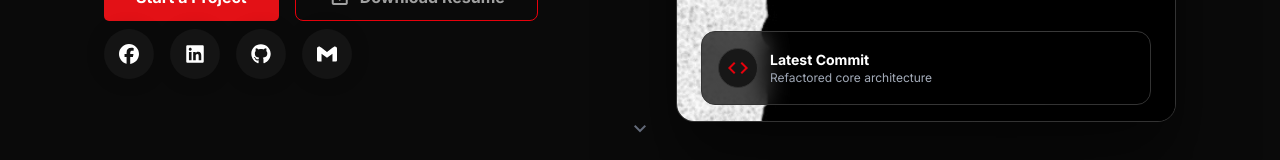
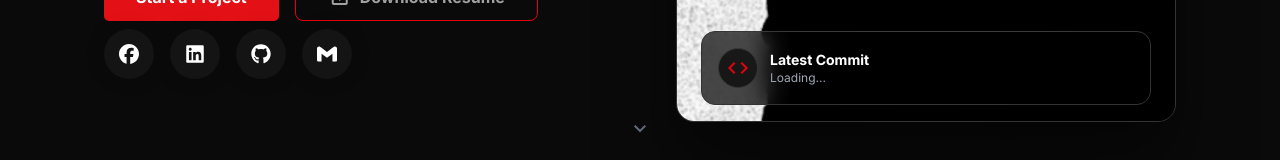
Before and after one commit to ii-shimul/bax, a Next.js app: page / in a window 1280 px wide. Shown: the part 640-800 px from the top of the page. Built offline with nearby package versions, Linux system fonts and the light colour scheme; no server answers.

Commit message:
added commit message fetching functionality

```diff
--- a/src/components/sections/Hero.tsx
+++ b/src/components/sections/Hero.tsx
@@ -13,8 +13,35 @@ import { SiGmail } from "react-icons/si";
 import { BeforeEffectButton } from "../ui/before-effect-button";
 import { SocialButton } from "../ui/social-button";
 import { LiftButton } from "../ui/lift-button";
+import { useEffect, useState } from "react";
+
+type GitHubPushEvent = {
+	type: string;
+	repo: { name: string };
+	created_at: string;
+};
 
 const Hero = () => {
+	const [latestCommit, setLatestCommit] = useState<string | null>(null);
+
+	useEffect(() => {
+		fetch("https://api.github.com/users/ii-shimul/events/public")
+			.then((res) => res.json())
+			.then((events: GitHubPushEvent[]) => {
+				const repoName = events.find((e) => e.type === "PushEvent")?.repo.name;
+				if (!repoName) return;
+				return fetch(
+					`https://api.github.com/repos/${repoName}/commits?per_page=1`
+				);
+			})
+			.then((res) => res?.json())
+			.then((data) => {
+				if (data?.[0]?.commit?.message) {
+					setLatestCommit(data[0].commit.message);
+				}
+			})
+			.catch(console.error);
+	}, []);
 	return (
 		<section className="relative flex items-center pt-10 pb-16 min-h-[90vh] overflow-hidden">
 			<div className="max-w-6xl mx-auto w-full px-4 md:px-10 grid grid-cols-1 lg:grid-cols-2 gap-10 items-center relative z-10">
@@ -117,8 +144,8 @@ const Hero = () => {
 										<p className="text-sm font-bold text-white">
 											Latest Commit
 										</p>
-										<p className="text-xs text-gray-400">
-											Refactored core architecture
+										<p className="text-xs text-gray-400 line-clamp-1">
+											{latestCommit || "Loading..."}
 										</p>
 									</div>
 								</div>
```
